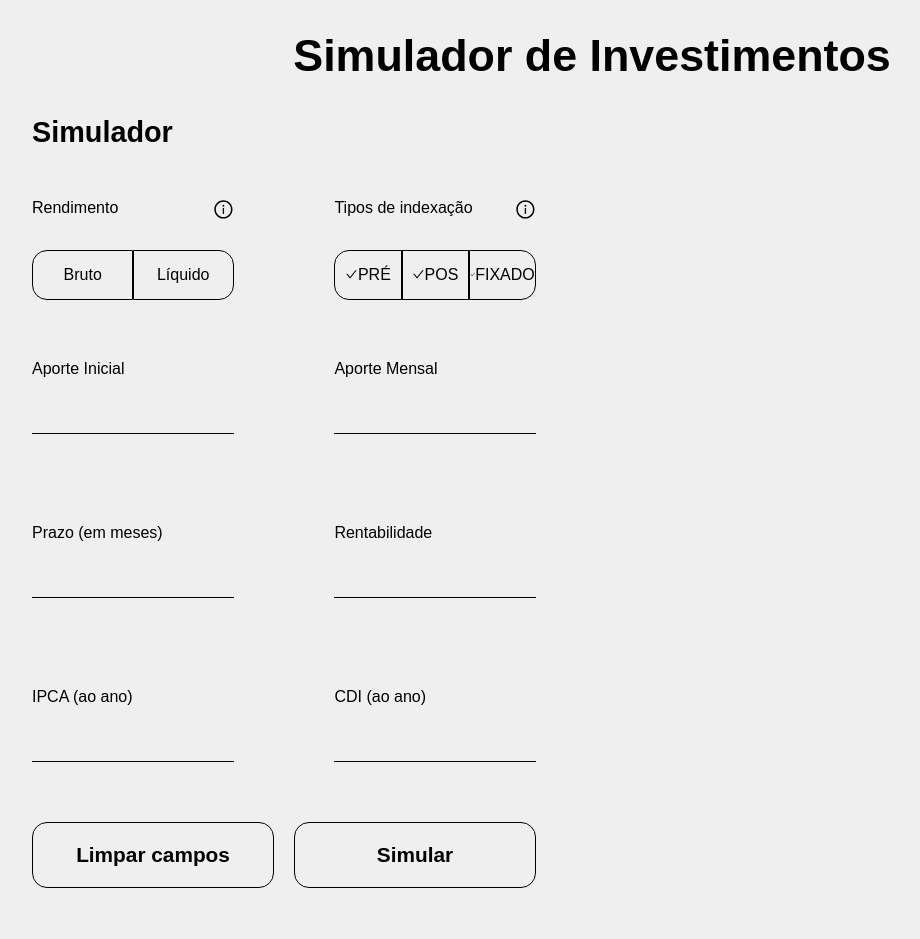
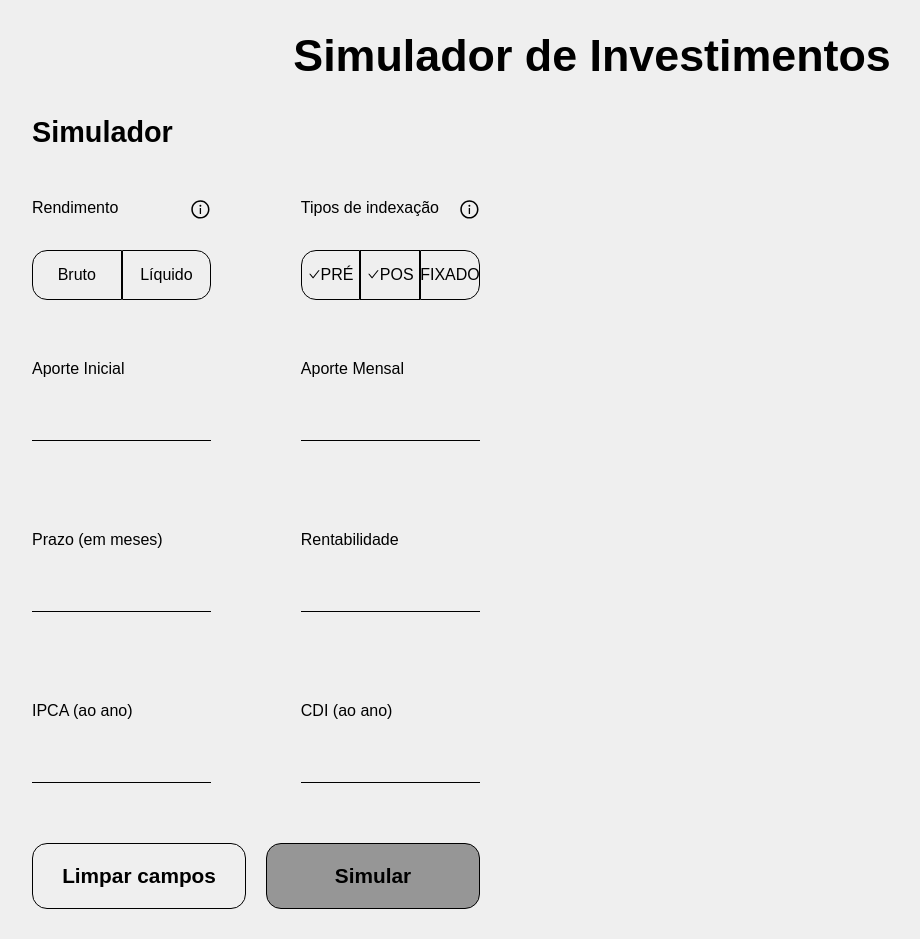
Before and after one commit to joaogabrielfragosojardim/simulador-investimentos, a React (Create React App) app: page / in a window 1280 px wide. Shown: the whole page, without its empty margins (48-968 px from the left). Before the commit the page ends 918 px from the top, so only its background shows below. Built offline with nearby package versions, Linux system fonts and the light colour scheme.

Commit message:
adding prefix and sufix

```diff
--- a/package.json
+++ b/package.json
@@ -14,6 +14,7 @@
     "react": "^17.0.2",
     "react-dom": "^17.0.2",
     "react-icons": "^4.3.1",
+    "react-number-format": "^4.9.1",
     "react-scripts": "5.0.0",
     "styled-components": "^5.3.3",
     "typescript": "^4.4.2",
--- a/src/Components/Form.tsx
+++ b/src/Components/Form.tsx
@@ -1,7 +1,29 @@
 import styled from "styled-components";
 import { AiOutlineInfoCircle, AiOutlineCheck } from "react-icons/ai";
 
+import { useState } from "react";
+import NumberFormat from "react-number-format";
+
 export const Form = () => {
+  const initialValuesForm = {
+    yeld: "",
+    indexType: "",
+    contribuition: "",
+    monthContribuition: "",
+    deadline: "",
+    profitability: "",
+    IPCA: "",
+    CDI: "",
+  };
+
+  const [valuesForm, setValuesForm] = useState({ ...initialValuesForm });
+  const disabled = Object.values(valuesForm).includes("");
+
+  const resetValues = (e: React.MouseEvent<HTMLElement>) => {
+    e.preventDefault();
+    setValuesForm(initialValuesForm);
+  };
+
   return (
     <Container>
       <form>
@@ -44,36 +66,92 @@ export const Form = () => {
         <Flex>
           <ContentInput>
             <label>Aporte Inicial</label>
-            <input />
+            <NumberFormat
+              onChange={(e: React.ChangeEvent<HTMLInputElement>) => {
+                setValuesForm({ ...valuesForm, contribuition: e.target.value });
+              }}
+              value={valuesForm.contribuition}
+              thousandSeparator={"."}
+              decimalSeparator={","}
+              decimalScale={2}
+              prefix={"R$ "}
+            />
           </ContentInput>
           <ContentInput>
             <label>Aporte Mensal</label>
-            <input />
+            <NumberFormat
+              onChange={(e: React.ChangeEvent<HTMLInputElement>) => {
+                setValuesForm({
+                  ...valuesForm,
+                  monthContribuition: e.target.value,
+                });
+              }}
+              value={valuesForm.monthContribuition}
+              thousandSeparator={"."}
+              decimalSeparator={","}
+              decimalScale={2}
+              prefix={"R$ "}
+            />{" "}
           </ContentInput>
         </Flex>
         <Flex>
           <ContentInput>
             <label>Prazo (em meses)</label>
-            <input />
+            <input
+              type="number"
+              onChange={(e: React.ChangeEvent<HTMLInputElement>) => {
+                setValuesForm({ ...valuesForm, deadline: e.target.value });
+              }}
+              value={valuesForm.deadline}
+            />
           </ContentInput>
           <ContentInput>
             <label>Rentabilidade</label>
-            <input />
+            <NumberFormat
+              onChange={(e: React.ChangeEvent<HTMLInputElement>) => {
+                setValuesForm({ ...valuesForm, profitability: e.target.value });
+              }}
+              value={valuesForm.profitability}
+              decimalSeparator={","}
+              suffix={"%"}
+            />
           </ContentInput>
         </Flex>
         <Flex>
           <ContentInput>
             <label>IPCA (ao ano)</label>
-            <input />
+            <NumberFormat
+              onChange={(e: React.ChangeEvent<HTMLInputElement>) => {
+                setValuesForm({ ...valuesForm, IPCA: e.target.value });
+              }}
+              value={valuesForm.IPCA}
+              decimalSeparator={","}
+              suffix={"%"}
+            />{" "}
           </ContentInput>
           <ContentInput>
             <label>CDI (ao ano)</label>
-            <input />
+            <NumberFormat
+              onChange={(e: React.ChangeEvent<HTMLInputElement>) => {
+                setValuesForm({ ...valuesForm, CDI: e.target.value });
+              }}
+              value={valuesForm.CDI}
+              decimalSeparator={","}
+              suffix={"%"}
+            />{" "}
           </ContentInput>
         </Flex>
         <FlexButton>
-          <button>Limpar campos</button>
-          <button>Simular</button>
+          <button
+            onClick={(e) => {
+              resetValues(e);
+            }}
+          >
+            Limpar campos
+          </button>
+          <button disabled={disabled} type="submit">
+            Simular
+          </button>
         </FlexButton>
       </form>
     </Container>
@@ -82,7 +160,7 @@ export const Form = () => {
 
 export const Container = styled.div`
   margin-top: 50px;
-  width: 45%;
+  width: 40%;
 
   form {
     width: 100%;
@@ -116,6 +194,7 @@ export const ContentInput = styled.div`
     border-bottom: solid 1px black;
     padding: 15px 0px;
     margin-top: 10px;
+    font-size: 1.2rem;
   }
 `;
 
@@ -131,6 +210,10 @@ export const FlexButtonYeld = styled.div`
     display: flex;
     align-items: center;
     justify-content: center;
+
+    &:hover {
+      cursor: pointer;
+    }
 
     &:first-child {
       border-radius: 15px 0px 0px 15px;
@@ -157,6 +240,10 @@ export const FlexButtonIndex = styled.div`
     align-items: center;
     justify-content: center;
 
+    &:hover {
+      cursor: pointer;
+    }
+
     &:first-child {
       border-radius: 15px 0px 0px 15px;
     }
@@ -182,11 +269,25 @@ export const FlexButton = styled.div`
     width: 100%;
     border-radius: 15px;
     font-size: 1.3rem;
+
+    &:hover {
+      cursor: pointer;
+    }
+
     &:first-child {
       margin-right: 10px;
     }
     &:nth-child(2) {
       margin-left: 10px;
+      border: solid 1px #ed8e53;
+      background: #ed8e53;
+      transition: 0.5s;
+
+      &:disabled {
+        background: #969696;
+        color: black;
+        border: solid 1px black;
+      }
     }
   }
 `;
```
Also changed, not shown: 1 other file (tests, documents, lock files or other folders).
